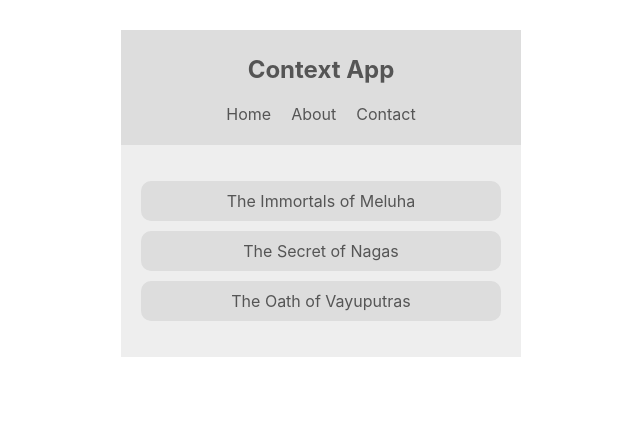
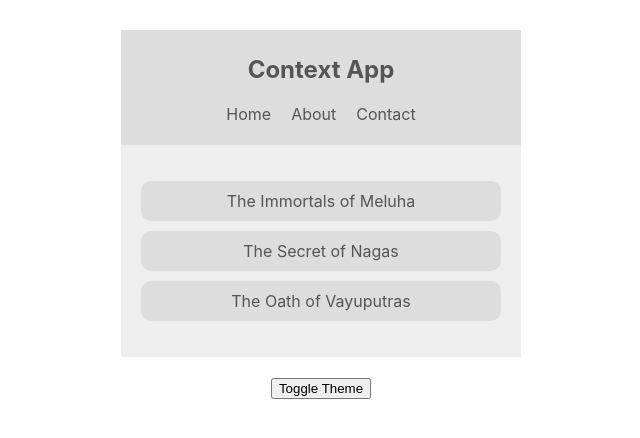
Before and after one commit to pratik-kumar-sahu/reimagined-funicular, a React (Create React App) app: page / in a window 1280 px wide. Shown: the top 438 px of the page, without its empty margins (319-959 px from the left). Built offline with nearby package versions, Linux system fonts and the light colour scheme.

Commit message:
Updating context data using toggle button

```diff
--- a/src/App.js
+++ b/src/App.js
@@ -1,6 +1,7 @@
 import React from "react";
 import BookList from "./components/BookList";
 import Navbar from "./components/Navbar";
+import ThemeToggle from "./components/ThemeToggle";
 import ThemeContextProvider from "./contexts/ThemeContext";
 
 function App() {
@@ -10,6 +11,7 @@
       <ThemeContextProvider>
         <Navbar />
         <BookList />
+        <ThemeToggle />
       </ThemeContextProvider>
     </div>
   );
--- /dev/null
+++ b/src/components/ThemeToggle.js
@@ -0,0 +1,12 @@
+import React, { Component } from "react";
+import { ThemeContext } from "../contexts/ThemeContext";
+
+export class ThemeToggle extends Component {
+  static contextType = ThemeContext;
+  render() {
+    const { toggleTheme } = this.context;
+    return <button onClick={toggleTheme}>Toggle Theme</button>;
+  }
+}
+
+export default ThemeToggle;
--- a/src/contexts/ThemeContext.js
+++ b/src/contexts/ThemeContext.js
@@ -8,10 +8,17 @@
     light: { text: "#555", ui: "#ddd", bg: "#eee" },
     dark: { text: "#ddd", ui: "#333", bg: "#555" },
   };
+
+  toggleTheme = () => {
+    this.setState({ isLight: !this.state.isLight });
+  };
+
   render() {
     return (
       // Provider will wrap up the components in which we want to use the state
-      <ThemeContext.Provider value={{ ...this.state }}>
+      <ThemeContext.Provider
+        value={{ ...this.state, toggleTheme: this.toggleTheme }}
+      >
         {this.props.children}
       </ThemeContext.Provider>
     );
```
